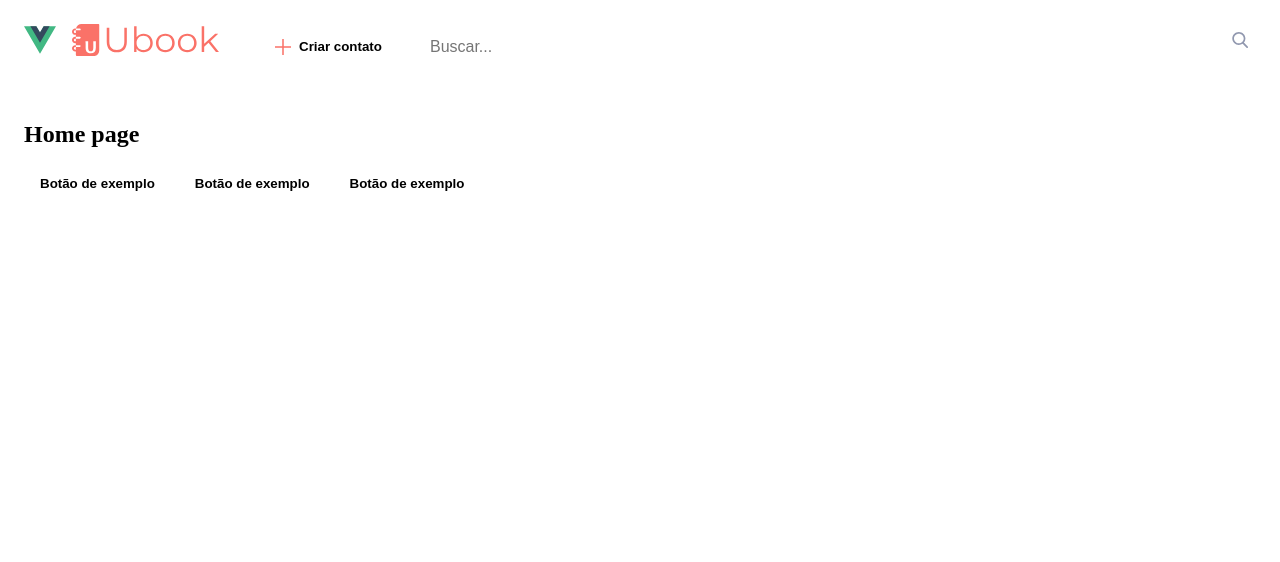
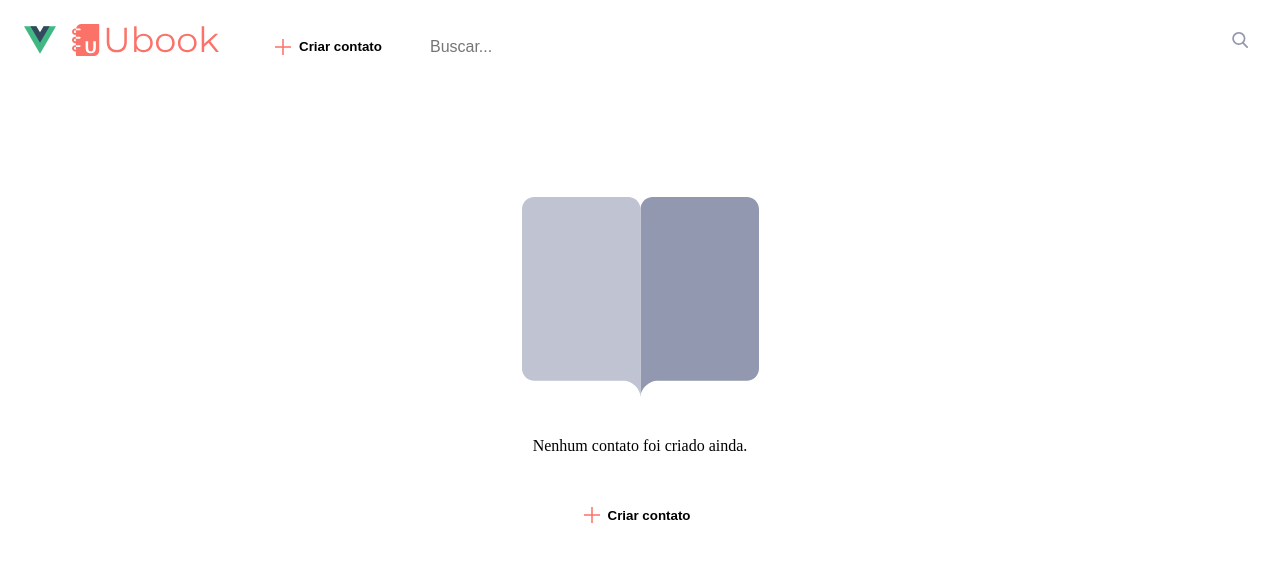
Before and after one commit to livresaber/contact-vue-book, a Vue app: page / in a window 1280 px wide. Shown: the top 562 px of the page. Built offline with nearby package versions, Linux system fonts and the light colour scheme; the HTML template or start-up script is replaced by a standard one.

Commit message:
adjustment home page with empty content

```diff
--- a/src/views/HomeView.vue
+++ b/src/views/HomeView.vue
@@ -1,5 +1,7 @@
 <script setup>
 import AppHeader from '@/components/AppHeader/index.vue';
+import IconBook from '@/components/Icons/IconBook.vue';
+import IconPlus from '@/components/Icons/IconPlus.vue';
 import AppButton from '@/components/AppButton/index.vue';
 </script>
 
@@ -7,15 +9,11 @@ import AppButton from '@/components/AppButton/index.vue';
   <section class="page-home">
     <AppHeader />
     <main>
-      <h1>Home page</h1>
-      <AppButton class="btn-example" ariaLabel="Botão de exemplo">
-        Botão de exemplo
-      </AppButton>
-      <AppButton class="btn-example" ariaLabel="Botão de exemplo" type="primary">
-        Botão de exemplo
-      </AppButton>
-      <AppButton class="btn-example" ariaLabel="Botão de exemplo" type="secondary">
-        Botão de exemplo
+      <IconBook class="icon-book" />
+      <p>Nenhum contato foi criado ainda.</p>
+      <AppButton class="create-contact" ariaLabel="Botão para criar novo contato" type="secondary">
+        <IconPlus />
+        Criar contato
       </AppButton>
     </main>
   </section>
@@ -28,6 +26,14 @@ import AppButton from '@/components/AppButton/index.vue';
   }
   main {
     padding: 1rem;
-    .btn-example { margin-right: .5rem; }
+    display: flex;
+    align-items: center;
+    flex-direction: column;
+    .icon-book { margin: 6rem 0 1.5rem; }
+    .create-contact {
+      border-radius: 20px;
+      padding: 0.75rem 1.375rem 0.75rem 1rem;
+      margin-top: 1.5rem;
+    }
   }
 </style>
```
